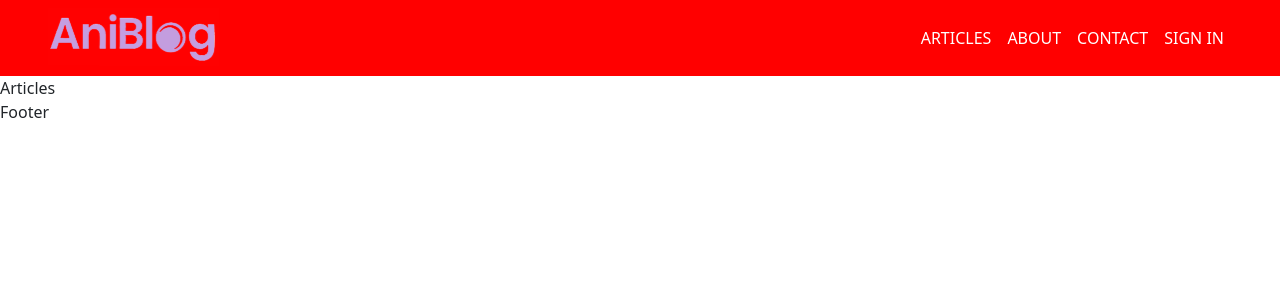
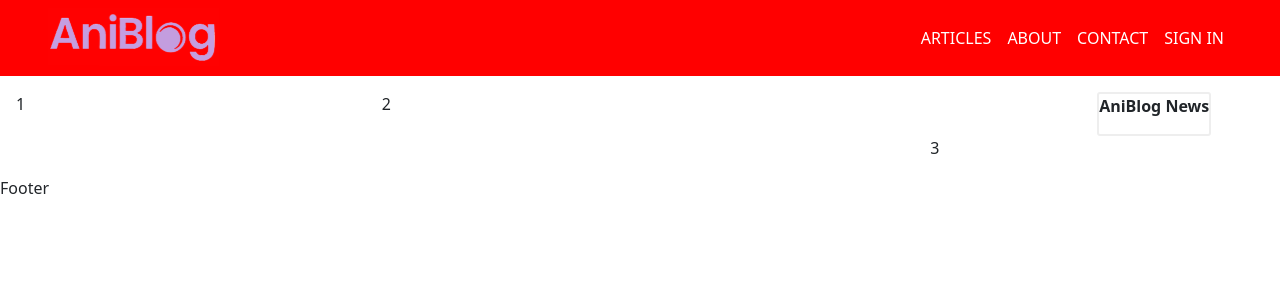
Before and after one commit to CamSanti16/aniblog, a React (Vite) app: page /articles in a window 1280 px wide. Shown: the top 300 px of the page. Built offline with nearby package versions, Linux system fonts and the light colour scheme.

Commit message:
3 columns set

```diff
--- a/src/pages/articles/Articles.jsx
+++ b/src/pages/articles/Articles.jsx
@@ -2,7 +2,25 @@ import React from 'react'
 import './articles.scss'
 
 const Articles = () => {
-  return <div>Articles</div>
+  return <div>
+    <div class="three-columns-grid">
+    <div>1</div>
+    <div>2
+
+
+    </div>
+    <div>
+      <div className='newsSection'>
+        <div className='newsBox'>
+            <p className='newsTitle'> AniBlog News </p>
+        </div>
+      </div>
+      3
+    </div>
+</div>
+
+
+    </div>
 }
 
 export default Articles
--- a/src/pages/articles/articles.scss
+++ b/src/pages/articles/articles.scss
@@ -0,0 +1,27 @@
+/* container */
+.three-columns-grid {
+    display: grid;
+    grid-auto-rows: 1fr;
+    grid-template-columns: 2fr 3fr 2fr;
+}
+
+/* columns */
+.three-columns-grid > * {
+    padding:1rem;
+}
+
+.newsSection {
+    display: flex;
+}
+
+.newsBox {
+    position: relative;
+    left: 50%;
+
+    border: 2px solid #eeeeee;
+    border-radius: 3px;
+}
+
+.newsTitle {
+ font-weight: bold;
+}
--- a/src/pages/signin/Signin.jsx
+++ b/src/pages/signin/Signin.jsx
@@ -64,23 +64,26 @@ const SignIn = () => {
 
     const githubProvider = new GithubAuthProvider();
     const signInWithGitHub = async () => {
-        try {
-            const res = await signInWithPopup(auth, githubProvider);
-            const user = res.user;
-            const q = query(collection(db, "users"), where("uid", "==", user.uid));
-            const docs = await getDocs(q);
-            if (docs.docs.length === 0) {
-              await addDoc(collection(db, "users"), {
-                uid: user.uid,
-                name: user.displayName,
-                authProvider: "github",
-                email: user.email,
-              });
-            }
-          } catch (err) {
-            console.error(err);
-            alert(err.message);
-          }
+      signInWithPopup(auth, githubProvider)
+      .then((result) => {
+        // This gives you a GitHub Access Token. You can use it to access the GitHub API.
+        const credential = GithubAuthProvider.credentialFromResult(result);
+        const token = credential.accessToken;
+
+        // The signed-in user info.
+        const user = result.user;
+        // IdP data available using getAdditionalUserInfo(result)
+        // ...
+      }).catch((error) => {
+        // Handle Errors here.
+        const errorCode = error.code;
+        const errorMessage = error.message;
+        // The email of the user's account used.
+        const email = error.customData.email;
+        // The AuthCredential type that was used.
+        const credential = GithubAuthProvider.credentialFromError(error);
+        // ...
+      });
     }
 
 
@@ -114,14 +117,17 @@ const SignIn = () => {
                             Sign Up
                         </a>
                     </span>
-                    <span className="alignCenter" style={{color: 'rgba(0, 0, 0, 0.65)'}}>
-                        or you can sign in with
+                    <span className="alignCenter altSignIn">
+                        Or you can sign in with
                     </span>
                     <span className="alignCenter">
                     <FcGoogle onClick={signInWithGoogle} className="icon G"/>
                     <FaFacebookF onClick={signInWithFacebook} style={{color:'#4267B2'}} className="icon FB"/>
                     <AiFillGithub onClick={signInWithGitHub} style={{color:'#171515'}} className="icon GH"/>
 
+                    </span>
+                    <span className='alignCenter altSignIn centerWrapper'>
+                    This site is protected by reCAPTCHA and the Google Privacy Policy and Terms of Service apply.
                     </span>
                 </div>
         </div>
--- a/src/pages/signin/signin.scss
+++ b/src/pages/signin/signin.scss
@@ -112,3 +112,8 @@
 .signInLink {
     color: lightgrey !important;
 }
+
+.altSignIn {
+    color: rgba(0, 0, 0, 0.65);
+    font-size: 12px !important;
+}
--- a/src/pages/signup/Signup.jsx
+++ b/src/pages/signup/Signup.jsx
@@ -11,6 +11,7 @@ const SignUp = () => {
     const [comfirmedPassword, setComfirmedPassword] = useState("");
 
     const firebaseSignUp = (e) => {
+        if (password == comfirmedPassword) {
             createUserWithEmailAndPassword(auth, email, password)
             .then((userCredential) => {
                 console.log(userCredential);
@@ -18,6 +19,13 @@ const SignUp = () => {
             .catch((error) => {
                 console.log(error);
             })
+        } else {
+            return (
+                <div>
+                    Hello There
+                </div> // TODO: Need to do a popup here
+            )
+        }
     }
 
     return <div className='background'>
```
Lines whose indentation alone changed are shown as unchanged.
